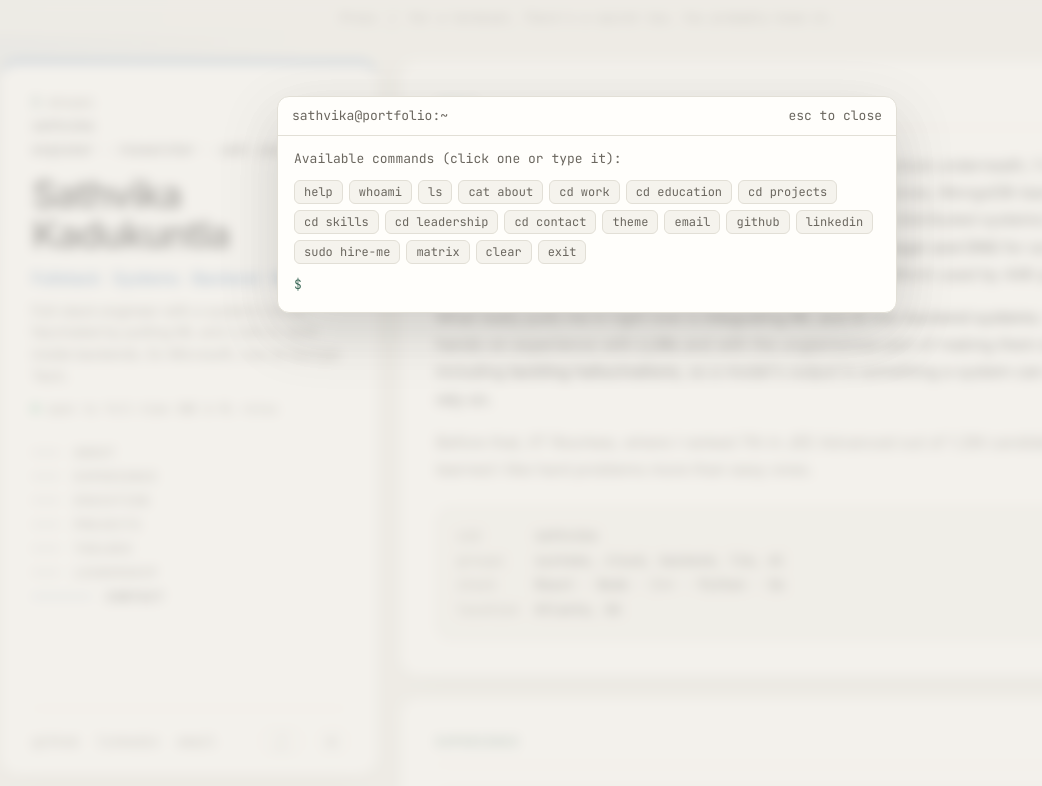
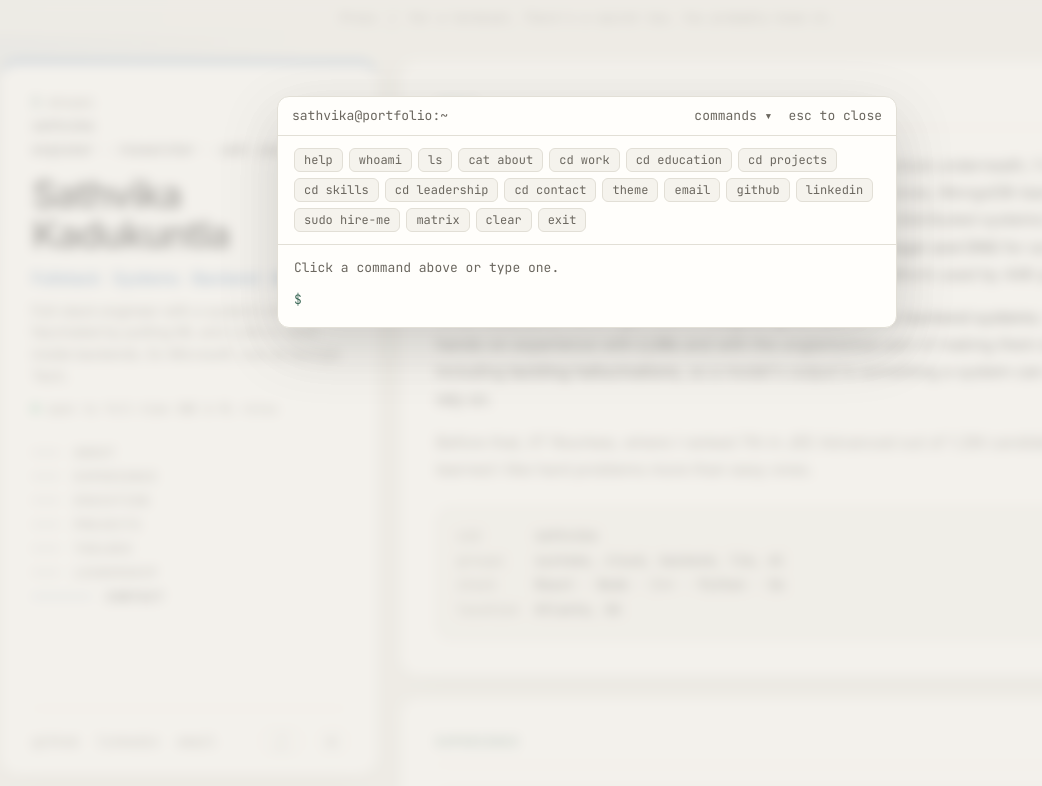
Before and after one commit to skadukuntla3/skadukuntla3.github.io, a plain HTML site: page index.html in a window 1280 px wide. Both pictures are taken after a click on the button "Open terminal". Shown: the top 786 px of the page, without its empty margins (53-1095 px from the left). Drawn offline with Linux system fonts and the light colour scheme.

Commit message:
Pin terminal commands to the top with a show/hide toggle
Co-Authored-By: Claude Sonnet 5.5 <noreply@anthropic.com>

```diff
--- a/index.html
+++ b/index.html
@@ -120,11 +120,14 @@
   #cli.open { display: flex; }
   .box { width: 100%; max-width: 620px; background: var(--panel); border: 1px solid var(--line); border-radius: 12px; box-shadow: 0 20px 60px #00000026; overflow: hidden; font: 400 13px/1.7 var(--mono); }
   .box .bar { padding: 8px 14px; border-bottom: 1px solid var(--line); color: var(--muted); display: flex; justify-content: space-between; }
-  #log { padding: 12px 16px 0; max-height: 40vh; overflow-y: auto; white-space: pre-wrap; color: var(--muted); }
+  #log { padding: 12px 16px 0; max-height: 32vh; overflow-y: auto; white-space: pre-wrap; color: var(--muted); }
   #log .cmd { color: var(--ink); } #log .cmd::before { content: "$ "; color: var(--accent); }
   .inrow { display: flex; padding: 10px 16px 14px; gap: 8px; }
   .inrow span { color: var(--accent); }
-  .chips { display: flex; flex-wrap: wrap; gap: 6px; padding: 10px 16px 0; }
+  .chips { display: flex; flex-wrap: wrap; gap: 6px; padding: 12px 16px 12px; border-bottom: 1px solid var(--line); }
+  .chips[hidden] { display: none; }
+  .box .bar .barr { display: flex; gap: 16px; align-items: center; }
+  #toggle-cmds { font: inherit; color: var(--muted); background: none; border: 0; cursor: pointer; padding: 0; } #toggle-cmds:hover { color: var(--blue); }
   .chips button { font: 400 12px var(--mono); color: var(--muted); background: var(--surface); border: 1px solid var(--line); border-radius: 6px; padding: 3px 9px; cursor: pointer; transition: color .15s, border-color .15s, transform .12s; }
   .chips button:hover { color: var(--blue); border-color: var(--blue); }
   .chips button:active { transform: scale(.94); }
@@ -407,10 +410,10 @@
 
 <div id="cli" role="dialog" aria-modal="true" aria-label="Terminal">
   <div class="box">
-    <div class="bar"><span>sathvika@portfolio:~</span><span>esc to close</span></div>
-    <div id="log" aria-live="polite">Available commands (click one or type it):
+    <div class="bar"><span>sathvika@portfolio:~</span><span class="barr"><button type="button" id="toggle-cmds" aria-expanded="true" aria-controls="chips">commands ▾</button><span>esc to close</span></span></div>
+    <div id="chips" class="chips" aria-label="Available commands"></div>
+    <div id="log" aria-live="polite">Click a command above or type one.
 </div>
-    <div id="chips" class="chips" aria-label="Available commands"></div>
     <form class="inrow" id="cli-form" autocomplete="off"><span>$</span><input id="in" aria-label="Command" spellcheck="false" autocapitalize="off"></form>
   </div>
 </div>
@@ -508,8 +511,11 @@
     exit: () => { close(); return ''; }, clear: () => { log.textContent = ''; return ''; },
   };
   const SHOW = ['help', 'whoami', 'ls', 'cat about', 'cd work', 'cd education', 'cd projects', 'cd skills', 'cd leadership', 'cd contact', 'theme', 'email', 'github', 'linkedin', 'sudo hire-me', 'matrix', 'clear', 'exit'];
-  const chipBox = $('#chips');
+  const chipBox = $('#chips'), tg = $('#toggle-cmds');
+  const showChips = v => { chipBox.hidden = !v; tg.setAttribute('aria-expanded', v); tg.textContent = v ? 'commands ▾' : 'commands ▸'; store.set('cmds', v ? '1' : '0'); };
+  tg.onclick = () => showChips(chipBox.hidden);
   SHOW.forEach(c => { const b = document.createElement('button'); b.type = 'button'; b.textContent = c; b.onclick = () => { run(c); input.focus(); }; chipBox.append(b); });
+  showChips(store.get('cmds') !== '0');
   const suggest = q => {
     const names = Object.keys(cmds).concat(['cd work', 'cd education', 'cd projects', 'cd skills', 'cd leadership', 'cd contact']);
     const first = q.split(' ')[0];
@@ -523,7 +529,7 @@
     else if (/^(vim|emacs|nano)\b/.test(q)) out = 'strong opinions detected. Not engaging.';
     else if (/^rm\b/.test(q) && !cmds[q]) out = 'permission denied (and wise).';
     else if (cmds[q]) out = cmds[q]();
-    else { const m = suggest(q); out = `command not found: ${q}.` + (m ? ` Did you mean '${m}'?` : '') + " Pick one from the list above, or try 'help'."; }
+    else { const m = suggest(q); out = `command not found: ${q}.` + (m ? ` Did you mean '${m}'?` : '') + " Try 'help', or use the commands list at the top."; }
     if (out) say(out);
   };
   $('#cli-form').onsubmit = e => { e.preventDefault(); run(input.value); input.value = ''; };
```
